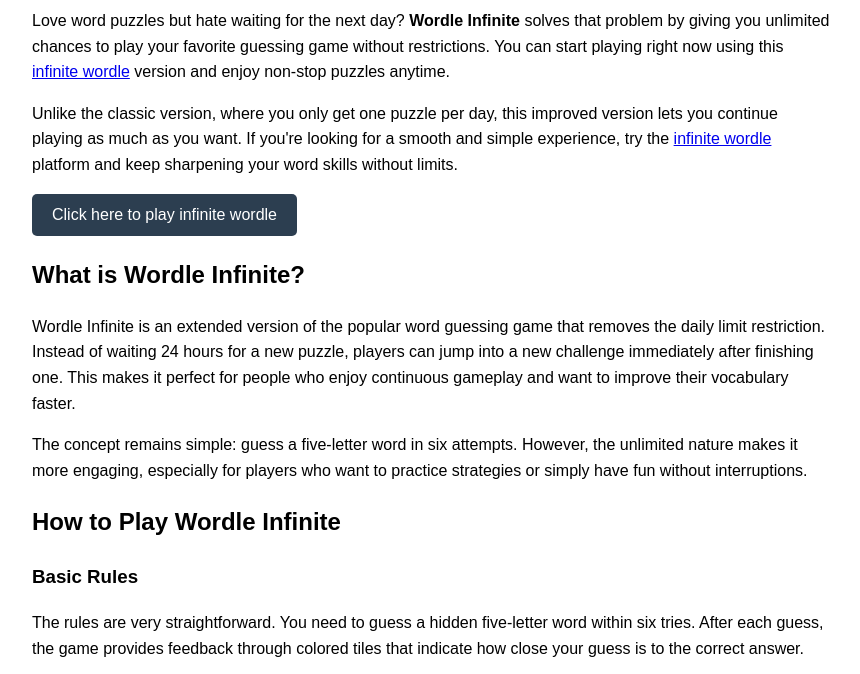
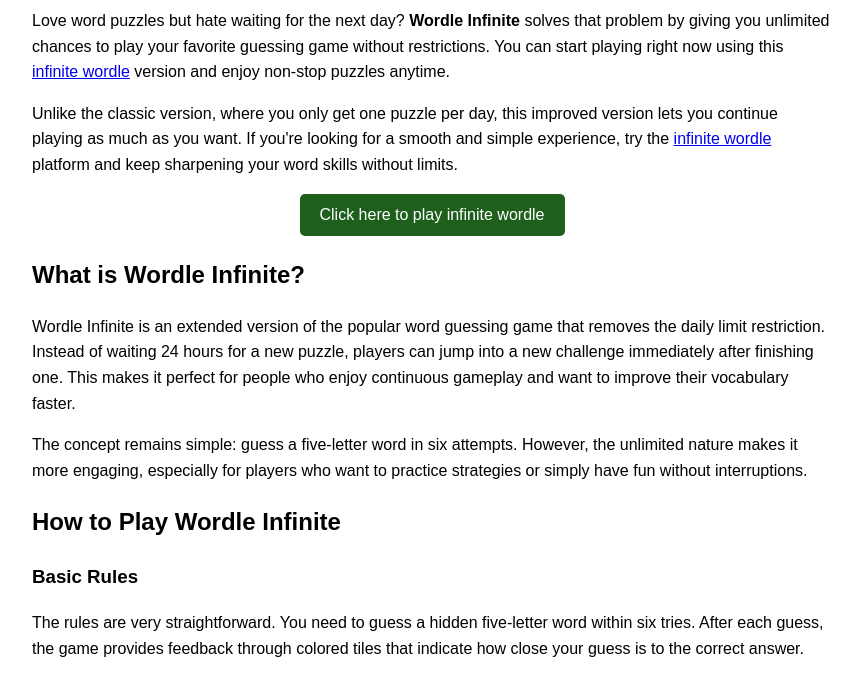
Before and after one commit to t63102010-art/infinite-wordle, a plain HTML site: page index.html in a window 1280 px wide. Shown: the part 106-780 px from the top of the page, without its empty margins (208-1068 px from the left). Drawn offline with Linux system fonts and the light colour scheme.

Commit message:
Update index.html

```diff
--- a/index.html
+++ b/index.html
@@ -20,19 +20,24 @@
 <a href="https://infinitewordles.org" rel="dofollow">infinite wordle</a> platform and keep sharpening your word skills without limits.
 </p>
 
+<div style="text-align: center;">
   <a href="https://infinitewordles.org" rel="dofollow" style="text-decoration: none;">
     <button style="
-    background-color: #2c3e50;
+      background-color: #1f5f1c;
       color: white;
       padding: 12px 20px;
       border: none;
       border-radius: 5px;
       font-size: 16px;
       cursor: pointer;
-  ">
+      transition: 0.3s;
+    "
+    onmouseover="this.style.backgroundColor='#174915'"
+    onmouseout="this.style.backgroundColor='#1f5f1c'">
       Click here to play infinite wordle
     </button>
   </a>
+</div>
 
 <h2>What is Wordle Infinite?</h2>
 
```
Lines whose indentation alone changed are shown as unchanged.
